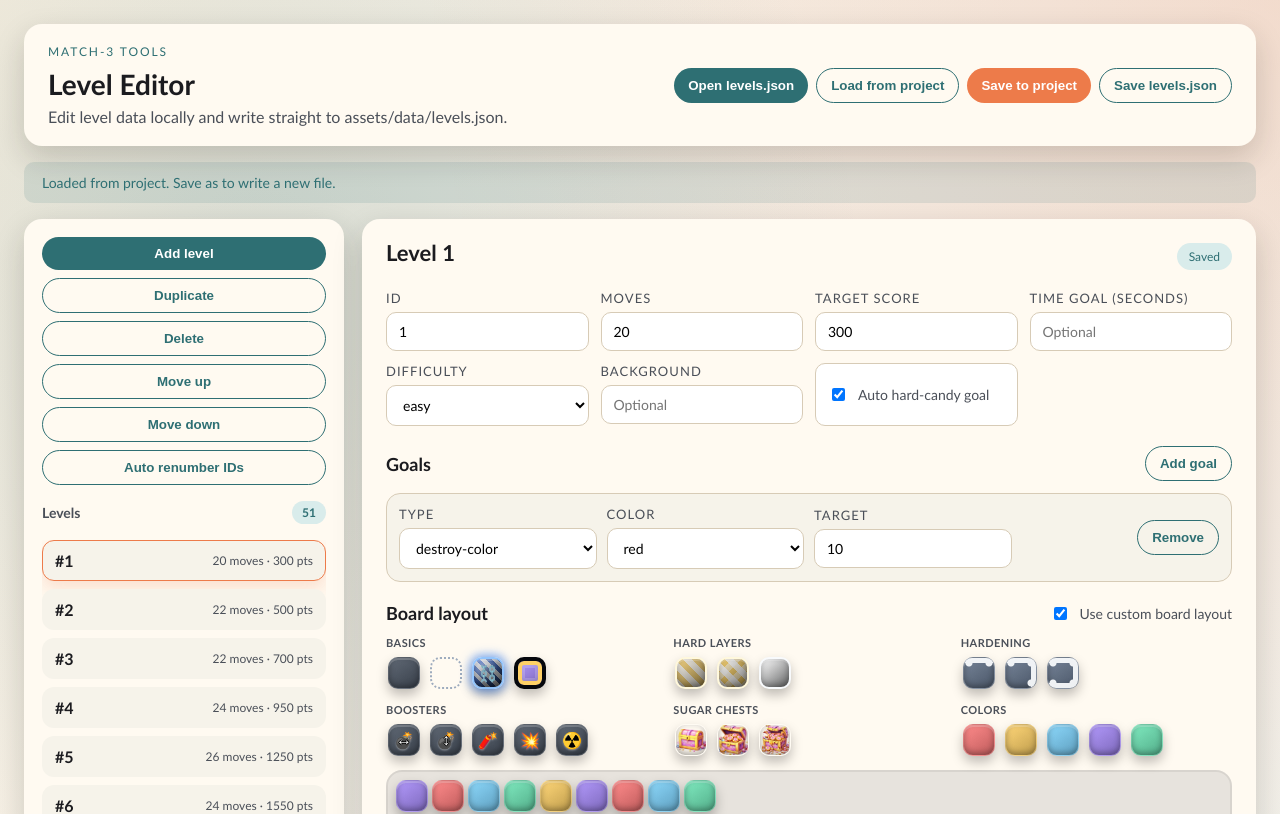
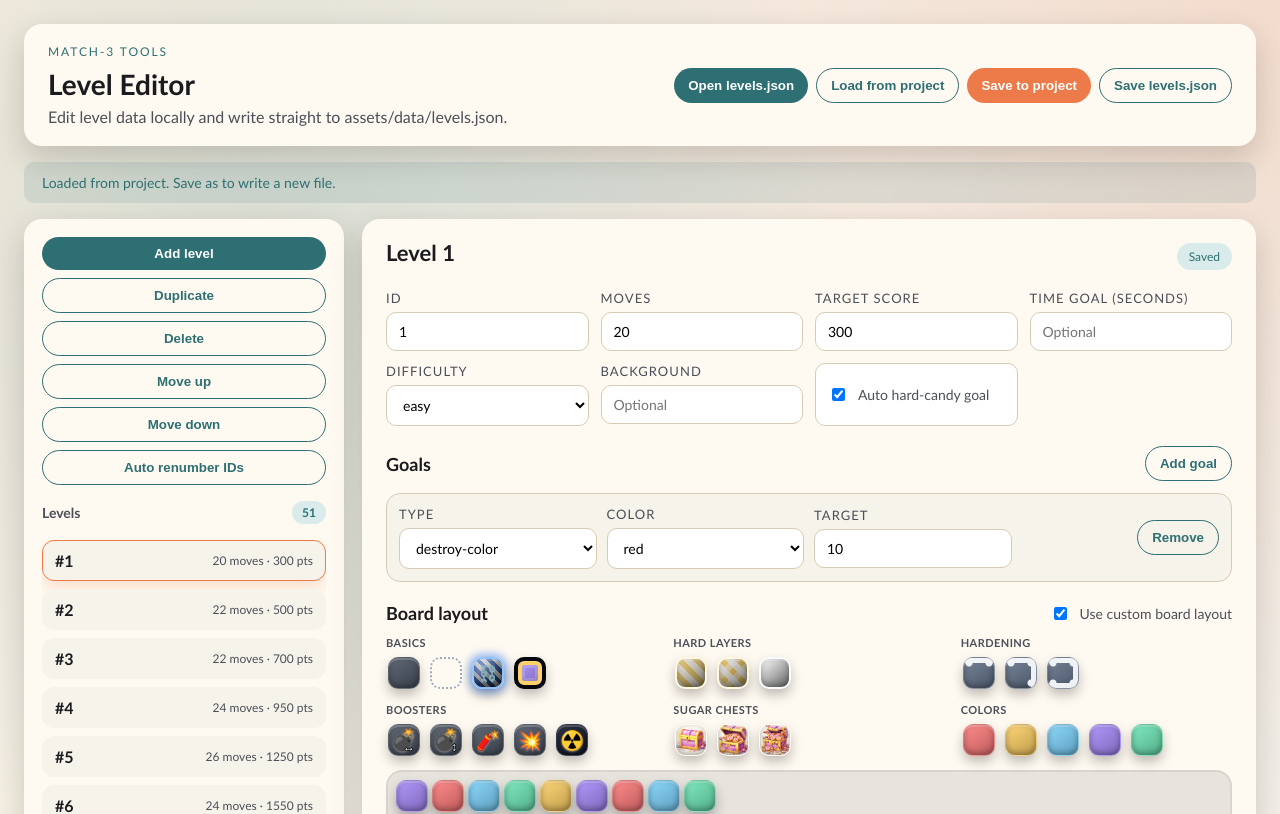
Before and after one commit to Purogurama-kun/3-match-browsergame, a website: page level-editor/index.html in a window 1280 px wide. Shown: the top 814 px of the page. Drawn offline with Linux system fonts and the light colour scheme; grey boxes are pictures that could not be loaded.

Commit message:
fix level editor: some display bugs

```diff
--- a/level-editor/level-editor.css
+++ b/level-editor/level-editor.css
@@ -597,6 +597,7 @@ body {
 
 .editor__cell--bomb-line {
     --cell-color: #4b5563;
+    font-size: 21px;
 }
 
 .editor__cell--bomb-line-horizontal::after,
@@ -604,10 +605,12 @@ body {
     position: absolute;
     inset: 0;
     display: flex;
-    align-items: center;
-    justify-content: center;
+    align-items: flex-end;
+    justify-content: flex-end;
+    padding: 2px 4px;
     color: #fff;
-    font-size: 16px;
+    font-size: 12px;
+    line-height: 1;
     font-weight: bold;
     text-shadow:
         -1px 0 #000,
@@ -626,15 +629,18 @@ body {
 
 .editor__cell--bomb-small {
     --cell-color: #4b5563;
+    font-size: 19px;
 }
 
 .editor__cell--bomb-medium {
     --cell-color: #4b5563;
+    font-size: 19px;
 }
 
 .editor__cell--bomb-large {
-    --cell-color: #4b5563;
+    --cell-color: #0f172a;
     color: #f8fafc;
+    font-size: 19px;
 }
 
 .editor__cell--sugar-chest {
--- a/level-editor/level-editor.js
+++ b/level-editor/level-editor.js
@@ -37,7 +37,7 @@ const BOARD_PALETTE_GROUPS = [
             { token: 'V1', label: 'Line bomb vertical', className: 'bomb-line bomb-line-vertical', swatch: '#fde68a' },
             { token: 'S1', label: 'Burst small', className: 'bomb-small', swatch: '#86efac' },
             { token: 'M1', label: 'Burst medium', className: 'bomb-medium', swatch: '#fdba74' },
-            { token: 'U1', label: 'Burst large', className: 'bomb-large', swatch: '#67e8f9' }
+            { token: 'U1', label: 'Burst large', className: 'bomb-large', swatch: '#0f172a' }
         ]
     },
     {
@@ -565,6 +565,7 @@ function getTokenDisplay(token) {
 
 function getTokenColor(token, index) {
     const type = token.charAt(0);
+    if (type === 'U') return '';
     const color = TOKEN_TO_COLOR[type];
     if (color) return color;
     if (type === 'X' || type === 'C') return '';
```
